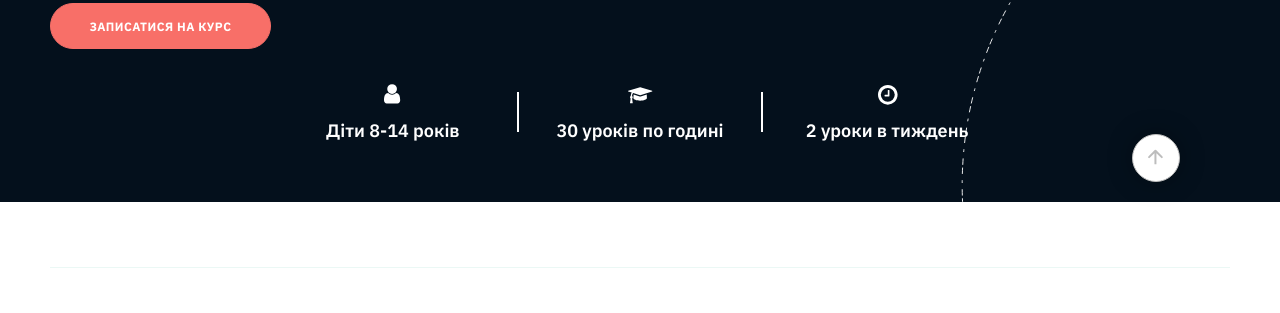
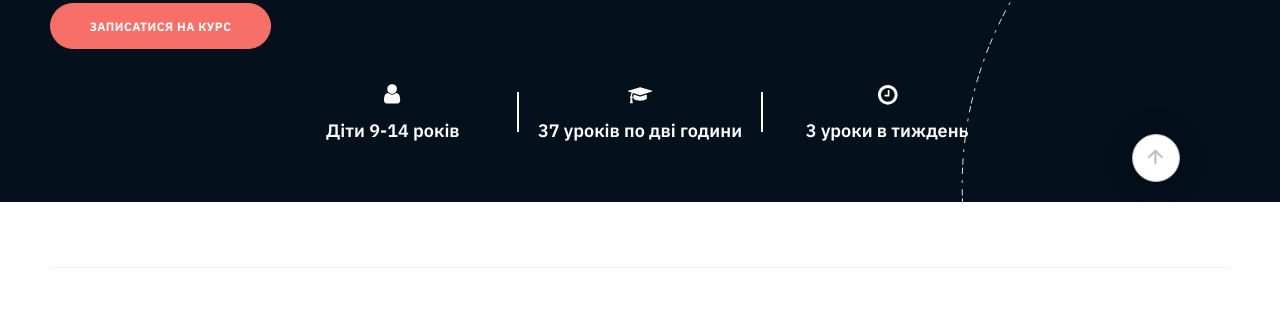
Before and after one commit to tfxoshchypok/linkit22, a Jekyll site: the page built from _courses/javascript-microbit.html, in a window 1280 px wide and 900 px high. Shown: the part 415-728 px from the top of the window. Built offline with Jekyll 4.4.1, drawn with Linux system fonts in a browser that asks for light colours; some of the changed text lies outside the part shown.

Commit message:
Update Наші Курси “javascript-microbit”

```diff
--- a/_courses/javascript-microbit.html
+++ b/_courses/javascript-microbit.html
@@ -4,29 +4,44 @@ title: Javascript на micro:bit
 price: 4000
 icon: 0
 start_at: 25 серпня
-start_age: 8
+start_age: 9
 finish_age: 14
-lessons: 30
-lesson_time: годині
-lessons_in_week: 2
-skills: 'Навчиться розуміти та будувати алгоритми. Зрозуміє базові поняття: цикли, умовні оператори, змінні, списки, кортежі, та словники.За допомогою модуля turtle створить просту графіку. Навчиться створювати функції. Зрозуміє основні можливості графічної бібліотеки Tkinter та створить першу власну гру з графічним інтерфейсом. Навчиться працювати в команді.'
+lessons: 37
+lesson_time: дві години
+lessons_in_week: 3
+skills: "Навчиться розуміти та будувати алгоритми. Зрозуміє базові поняття:
+  цикли, умовні оператори, змінні, списки, кортежі, та словники.За допомогою
+  модуля turtle створить просту графіку. Навчиться створювати функції. Зрозуміє
+  основні можливості графічної бібліотеки Tkinter та створить першу власну гру з
+  графічним інтерфейсом. Навчиться працювати в команді."
 program:
-  - { item: Основи програмування на Python }
-  - { item: Змінні та основні типи }
-  - { item: Умовні оператори if, elif, else }
-  - { item: Цикл з умовою while }
-  - { item: Модуль turtle. Малювання геометричних фігур }
-  - { item: Управління циклом break, continue }
-  - { item: Логічні оператори and, or, not }
-  - { item: Створення консольної гри “Дім з привидами” }
-  - { item: Функції у Python }
-  - { item: Структури даних }
-  - { item: Модулі стандартної бібліотеки }
-  - { item: Створення програм та ігор з графічним інтерфейсом за допомогою модуля Tkinter }
+  - item: Основи програмування на Python
+  - item: Змінні та основні типи
+  - item: Умовні оператори if
+    elif: null
+    else: null
+  - item: Цикл з умовою while
+  - item: Модуль turtle. Малювання геометричних фігур
+  - item: Управління циклом break
+    continue: null
+  - item: Логічні оператори and
+    or: null
+    not: null
+  - item: Створення консольної гри “Дім з привидами”
+  - item: Функції у Python
+  - item: Структури даних
+  - item: Модулі стандартної бібліотеки
+  - item: Створення програм та ігор з графічним інтерфейсом за допомогою модуля
+      Tkinter
+  - тест список програми
+information: <strong>Python </strong>(найчастіше вживане прочитання — «Па́йтон»,
+  запозичено назву з британського шоу Монті Пайтон) — інтерпретована
+  об'єктно-орієнтована мова програмування високого рівня зі строгою динамічною
+  типізацією. (<a href="https://uk.wikipedia.org/wiki/Python"
+  target="_blank">Wikipedia</a>)
+end_block_information: Контрольні роботи після кожного блоку
 tags:
   - вивчайактуальне
   - лінкITschool
   - Python
-information: <strong>Python </strong>(найчастіше вживане прочитання — «Па́йтон», запозичено назву з британського шоу Монті Пайтон) — інтерпретована об'єктно-орієнтована мова програмування високого рівня зі строгою динамічною типізацією. (<a href="https://uk.wikipedia.org/wiki/Python" target="_blank">Wikipedia</a>)
-end_block_information: Контрольні роботи після кожного блоку
 ---
```
